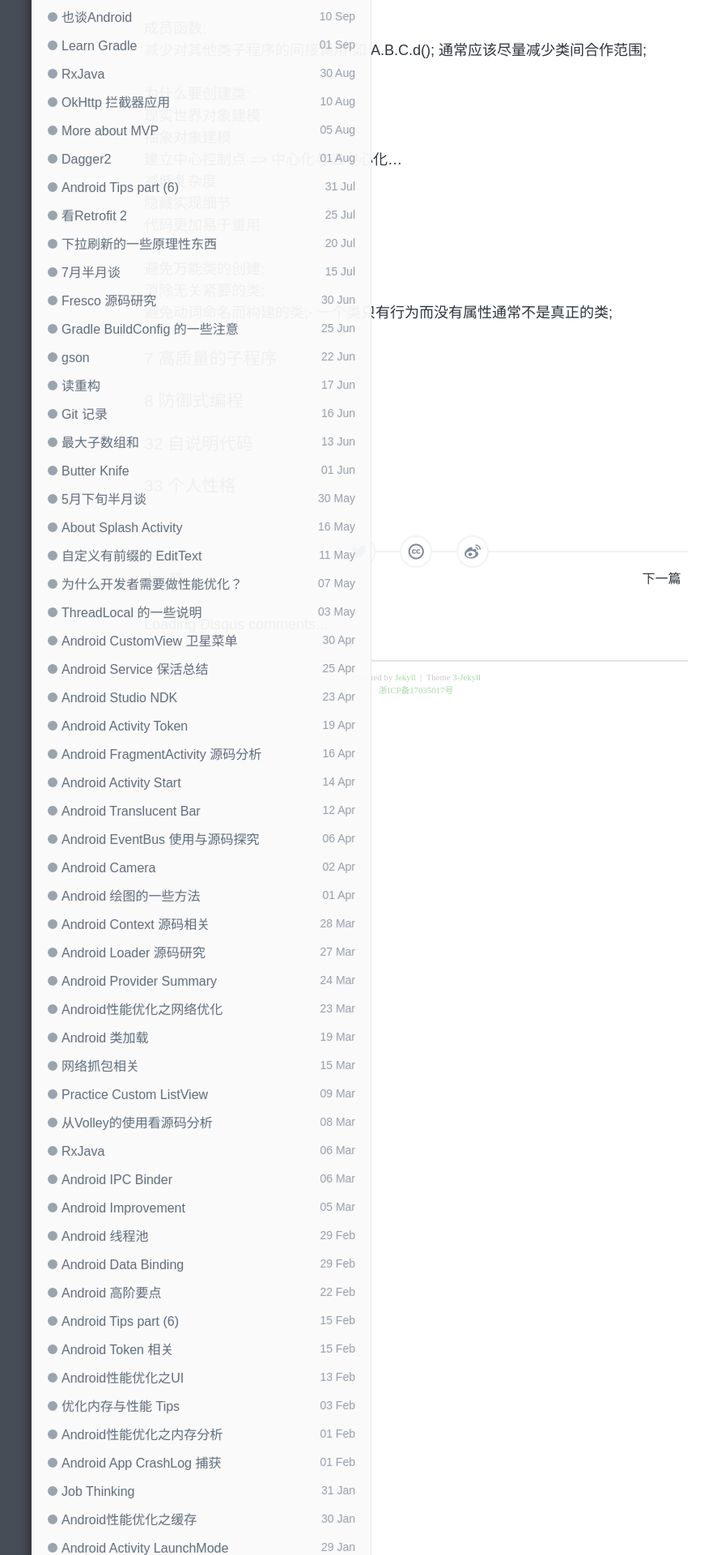
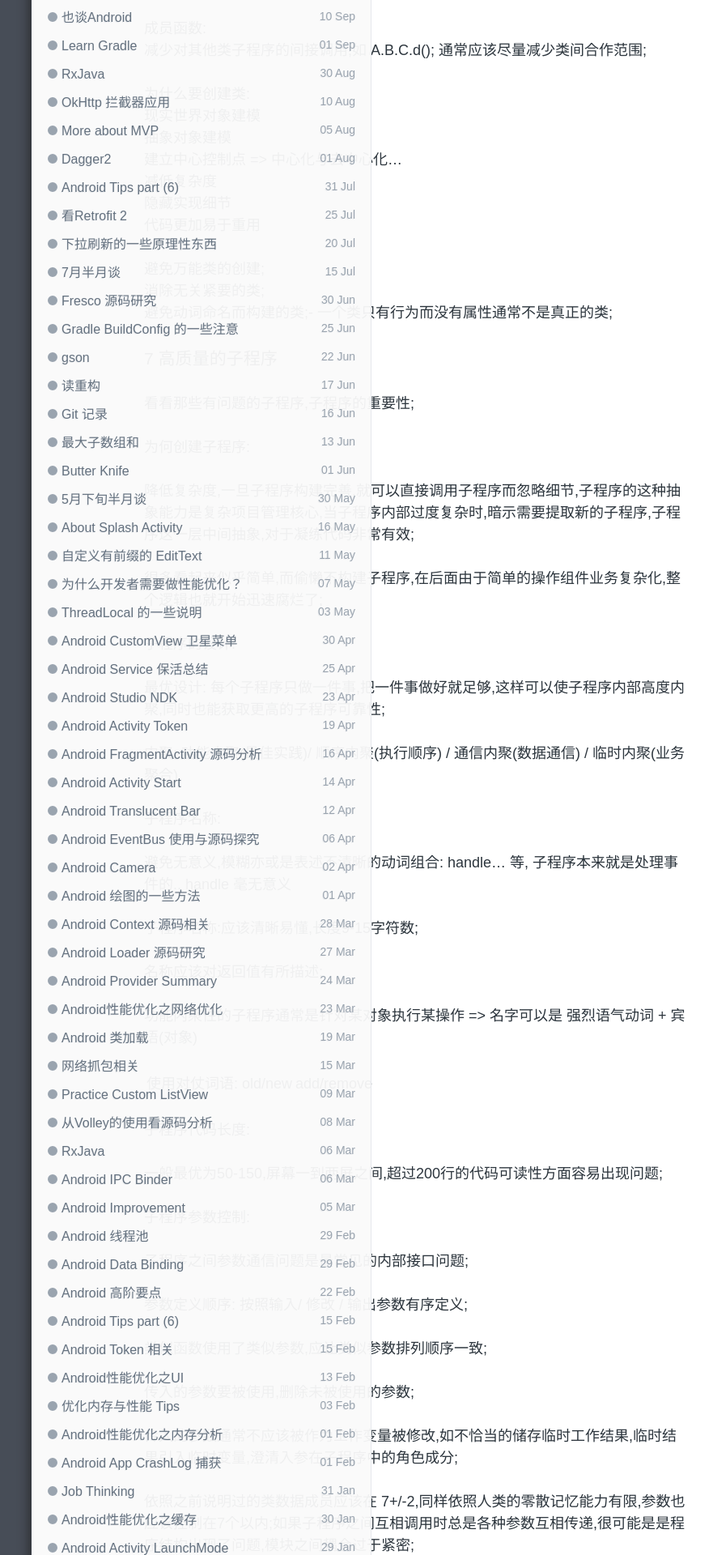
Before and after one commit to enlipan/enlipan.github.io, a Jekyll site: the page built from _posts/2017-12-01-coding-complete-reading.md, in a window 1280 px wide. Shown: the part 3080-5000 px from the top of the page at 81% size, without its empty margins (126-1007 px from the left). Built offline with Jekyll 4.4.1, drawn with Linux system fonts in a browser that asks for light colours; nearby versions of some CDN libraries; comment, search, counter and statistics services are not loaded.

Commit message:
modify pages reading code complete

```diff
--- a/_posts/2017-12-01-coding-complete-reading.md
+++ b/_posts/2017-12-01-coding-complete-reading.md
@@ -107,7 +107,60 @@
 
 ### 7 高质量的子程序
 
+看看那些有问题的子程序,子程序的重要性;
+
+为何创建子程序:
+
+降低复杂度,一旦子程序构建完善,就可以直接调用子程序而忽略细节,子程序的这种抽象能力是复杂项目管理核心,当子程序内部过度复杂时,暗示需要提取新的子程序,子程序这一层中间抽象,对于凝练代码非常有效;
+
+很多看起来似乎简单,而偷懒不构建子程序,在后面由于简单的操作组件业务复杂化,整个逻辑也就开始迅速腐烂了;
+
+子程序的设计:
+
+最优设计: 每个子程序只做一件事,把一件事做好就足够,这样可以使子程序内部高度内聚,同时也能获取更高的子程序可靠性;
+
+内聚:
+功能内聚(最佳实践)/ 顺序内聚(执行顺序) / 通信内聚(数据通信) / 临时内聚(业务聚合)
+
+子程序名称:
+
+避免无意义,模糊亦或是表述不清晰的动词组合:  handle... 等, 子程序本来就是处理事件的.. handle 毫无意义
+
+子程序名称:应该清晰易懂,长度9-15字符数;
+
+名称应该对返回值有所描述;
+
+功能内聚性的子程序通常是针对某对象执行某操作 => 名字可以是 强烈语气动词 + 宾语(对象)
+
+使用对仗词语:  old/new   |  add/remove
+
+子程序代码长度:
+
+一般最优为50-150,屏幕一到两屏之间,超过200行的代码可读性方面容易出现问题;
+
+子程序参数控制:
+
+子程序之间参数通信问题是最常见的内部接口问题;
+
+参数定义顺序:  按照输入/ 修改 / 输出参数有序定义;
+
+类似函数使用了类似参数,应让类似参数排列顺序一致;
+
+传入的参数要被使用,删除未被使用的参数;
+
+传入的参数通常不应该被作为工作变量被修改,如不恰当的储存临时工作结果,临时结果引入临时变量,澄清入参在子程序中的角色成分;
+
+依照之前说明过的类数据成员应该在 7+/-2,同样依照人类的零散记忆能力有限,参数也应该控制在7个以内;如果子程序之间互相调用时总是各种参数互相传递,很可能是是程序结构出现了问题,模块之间耦合过于紧密;
+
+函数与过程之分:
+
+函数代表有返回值的子程序,而过程则是没有返回值的子程序: **如果一个子程序的用途是返回其名称所指明的返回值,则应该使用函数,否则应该使用过程**
+
+**这一部分每个章节后的核对表非常有效,应该经常用于自省自检**
+
 ### 8 防御式编程
+
+### 9 伪码
 
 ### 32 自说明代码
 
```
